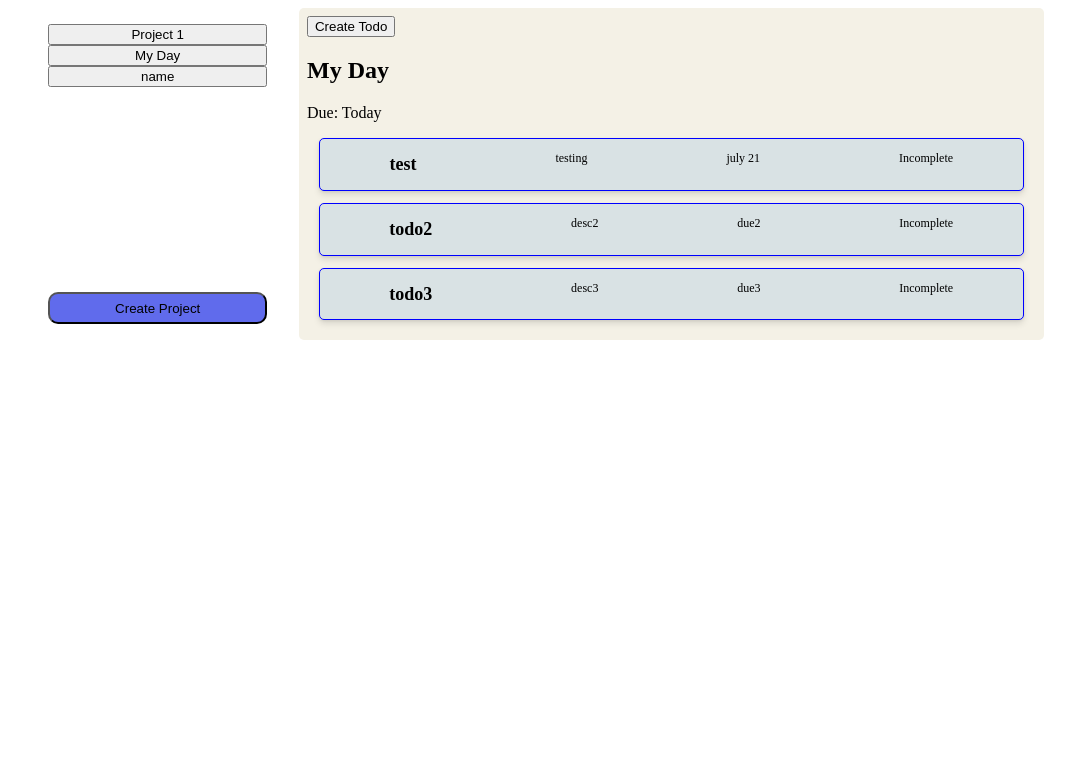
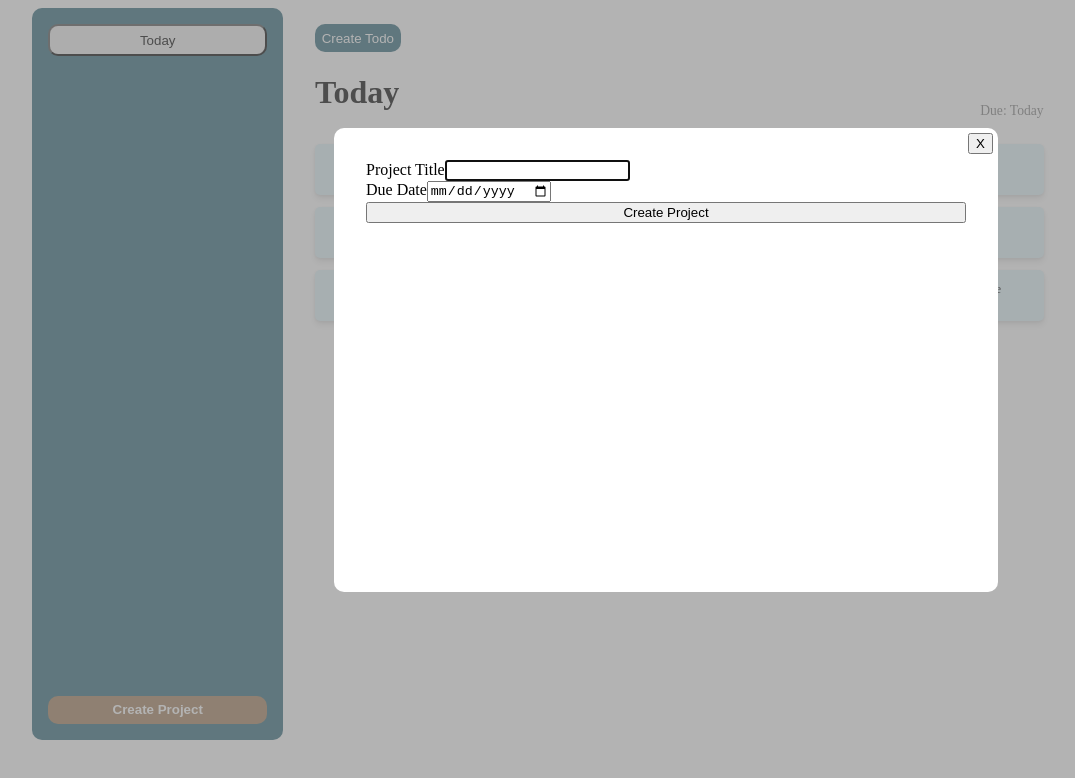
Before and after one commit to DNeel10/to-doer, a website built with webpack: page src/index.html in a window 1280 px wide. Both pictures are taken after a click on the button "Create Project". Shown: the whole page, without its empty margins (102-1177 px from the left). Built offline with nearby package versions, Linux system fonts and the light colour scheme.

Commit message:
updated ability to create a real project, and build a modal to display the form

```diff
--- a/src/buttons.js
+++ b/src/buttons.js
@@ -1,29 +1,26 @@
 import Project, { projects } from './project.js';
 import { displayProject, displayProjectList, displayTodo } from './display';
+import { createNewProjectModal } from './modals.js';
 import createTodo from './todo.js';
 
-export function createProjectButton(sidebar, list) {
+export function createProjectButton(element, list) {
   const projectButton = document.createElement('button');
   projectButton.textContent = 'Create Project'
-  projectButton.classList.add('btn-project');
+  projectButton.classList.add('btn', 'btn-project');
+  const projectDiv = document.querySelector('#project-container');
 
-  sidebar.appendChild(projectButton)
+  element.appendChild(projectButton)
 
   projectButton.addEventListener('click', (e) => {
     e.preventDefault();
-    const newProject = new Project('name', 'date');
-
-    const newProjectDiv = document.createElement('div');
-    newProjectDiv.classList.add('project');
-
-    newProjectDiv.appendChild(displayProject(newProject));
-
-    displayProjectList(projects, list)
+    const newProjectModal = element.appendChild(createNewProjectModal(list));
+    newProjectModal.showModal();
   })
 }
 
 export function createTodoButton(el, project) {
   const todoButton = document.createElement('button');
+  todoButton.classList.add('btn', 'btn-todo');
   todoButton.textContent = 'Create Todo';
 
   todoButton.addEventListener('click', (e) => {
--- a/src/display.js
+++ b/src/display.js
@@ -33,21 +33,27 @@ export function displayTodo(todo) {
 
 export function displayProject(project) {
   const projectDiv = document.createElement('div');
+  projectDiv.classList.add('project')
 
   createTodoButton(projectDiv, project);
-  const projectName = document.createElement('h2');
+
+  const projectInfoElement = document.createElement('div');
+  projectInfoElement.classList.add('project-info');
+
+  const projectName = document.createElement('h1');
   projectName.textContent = `${project.title}`;
-  projectDiv.appendChild(projectName);
+  projectInfoElement.appendChild(projectName);
 
   const projectDueDateElement = document.createElement('p');
   projectDueDateElement.textContent = `Due: ${project.dueDate}`;
-  projectDiv.appendChild(projectDueDateElement);
+  projectDueDateElement.classList.add('project-info__due');
+  projectInfoElement.appendChild(projectDueDateElement);
+
+  projectDiv.appendChild(projectInfoElement);
 
   project.todos.forEach(todo => {
     projectDiv.appendChild(displayTodo(todo));
   })
-
-
 
   return projectDiv;
 }
--- a/src/index.js
+++ b/src/index.js
@@ -3,22 +3,20 @@ import createTodo from './todo.js'
 import Project, { projects } from './project.js'
 import { displayProject, displayProjectList } from './display.js'
 import { createProjectButton } from './buttons.js';
-
+import { createNewProjectModal } from './modals.js';
 
 let i = 0
 let j = 0
 const todo1 = createTodo('test', 'testing', 'july 21', 'important');
-const project1 = new Project('Project 1', 'September 30');
 
-const mainContainer = document.querySelector('#todo-main');
 const projectContainerDiv = document.querySelector('#project-container');
 const sidebarElement = document.querySelector('#sidebar');
 const projectList = document.querySelector('#project-list');
 
 
-const projectToday = new Project('My Day','Today');
+const projectToday = new Project('Today','Today');
 const todo2 = createTodo('todo2','desc2','due2','prio2')
-const todo3 = createTodo('todo3', 'desc3', 'due3', 'prio3')
+const todo3 = createTodo('todo3', 'Lorem ipsum dolor sit amet consectetur adipisicing elit.', 'due3', 'prio3')
 projectToday.addTodo(todo1);
 projectToday.addTodo(todo2);
 projectToday.addTodo(todo3);
--- /dev/null
+++ b/src/modals.js
@@ -0,0 +1,65 @@
+import Project, { projects } from './project';
+import { displayProject, displayProjectList } from './display';
+
+export function createNewProjectModal(list) {
+  const modal = document.createElement('dialog');
+  modal.classList.add('modal-project');
+
+  const closeModal = document.createElement('button');
+  closeModal.textContent = 'X';
+  closeModal.classList.add('btn-cancel');
+
+  closeModal.addEventListener('click', () => {
+    modal.close();
+  })
+
+  const projectForm = document.createElement('form');
+
+  const projectTitleDiv = document.createElement('div');
+  const projectTitleLabel = document.createElement('label');
+  projectTitleLabel.textContent = 'Project Title';
+  const projectTitleInput = document.createElement('input');
+  projectTitleInput.type = 'text';
+  projectTitleInput.name = 'projectTitle';
+  projectTitleDiv.appendChild(projectTitleLabel);
+  projectTitleDiv.appendChild(projectTitleInput);
+
+  const projectDueDateDiv = document.createElement('div');
+  const projectDueDateLabel = document.createElement('label');
+  projectDueDateLabel.textContent = 'Due Date';
+  const projectDueDateInput = document.createElement('input');
+  projectDueDateInput.type = 'date';
+  projectDueDateInput.name = 'dueDate';
+  projectDueDateDiv.appendChild(projectDueDateLabel);
+  projectDueDateDiv.appendChild(projectDueDateInput);
+
+  const projectSubmitButton = document.createElement('button');
+  projectSubmitButton.textContent = 'Create Project';
+
+  projectForm.appendChild(projectTitleDiv);
+  projectForm.appendChild(projectDueDateDiv);
+  projectForm.appendChild(projectSubmitButton);
+
+
+  modal.appendChild(projectForm);
+  modal.appendChild(closeModal);
+
+  projectForm.addEventListener('submit', (e) => {
+    e.preventDefault();
+
+    const newProject = new Project(projectTitleInput.value, projectDueDateInput.value);
+    const newProjectDiv = document.createElement('div');
+    newProjectDiv.classList.add('project');
+
+    newProjectDiv.appendChild(displayProject(newProject));
+
+    displayProjectList(projects, list)
+
+
+    console.log(newProject);
+    modal.close();
+  })
+
+  return modal;
+
+}
--- a/src/style.css
+++ b/src/style.css
@@ -5,30 +5,49 @@
   gap: 1em;
 }
 
+.btn {
+  border-radius: 10px;
+  border: none;
+  padding: .5em;
+}
 .btn-project {
-  border-radius: 10px;
-  background: rgb(96, 107, 236);
-  padding: .5em;
+  background: #A5815D;
+  color: #fff;
+  font-weight: 700;
+}
+
+.btn-todo {
+  background: #31697A;
+  color: #fff;
 }
 
 .project {
   border-radius: 5px;
   padding: .5em;
   width: 100%;
-  background-color: #f4f1e6;
+  background-color: #fff;
+  min-height: 700px;
+}
 
+.project-info {
+  display: flex;
+  justify-content: space-between;
+}
+
+.project-info__due {
+  color: grey;
+  font-size: .85rem;
+  align-self:flex-end
 }
 
 .todo {
   display: flex;
   font-size: .75rem;
-  border: 1px solid blue;
   border-radius: 5px;
   justify-content: space-around;
-  margin: 1em;
-  background-color: #d9e2e4;
+  margin: 1em 0;
+  background-color: #E1F4FA;
   box-shadow: 0 4px 6px rgba(0, 0, 0, 0.1), 0 1px 3px rgba(0, 0, 0, 0.08);
-
 }
 
 .sidebar {
@@ -36,11 +55,48 @@
   display: flex;
   flex-direction: column;
   justify-content: space-between;
-  margin: 1em;
+  padding: 1em;
+  border-radius: 10px;
+  background-color: #31697A;
 }
 
 .sidebar__list {
   display: flex;
   width: 100%;
   flex-direction: column;
+  gap: .5em;
 }
+
+.sidebar__link {
+  border-radius: 10px;
+  padding: .5em 0;
+}
+
+.modal-project {
+  border: none;
+  border-radius: 10px;
+  position: fixed;
+  top: -10%;
+  right: -20%;
+  width: 600px;
+  max-width: 100%;
+  height: 400px;
+  max-height: 100%;
+  padding: 2em;
+}
+
+.modal-project::backdrop {
+  background-color: grey;
+  opacity: .6;
+}
+
+.modal-project > form {
+  display: flex;
+  flex-direction: column;
+}
+
+.btn-cancel {
+  position: absolute;
+  top: 5px;
+  right: 5px;
+}
```
